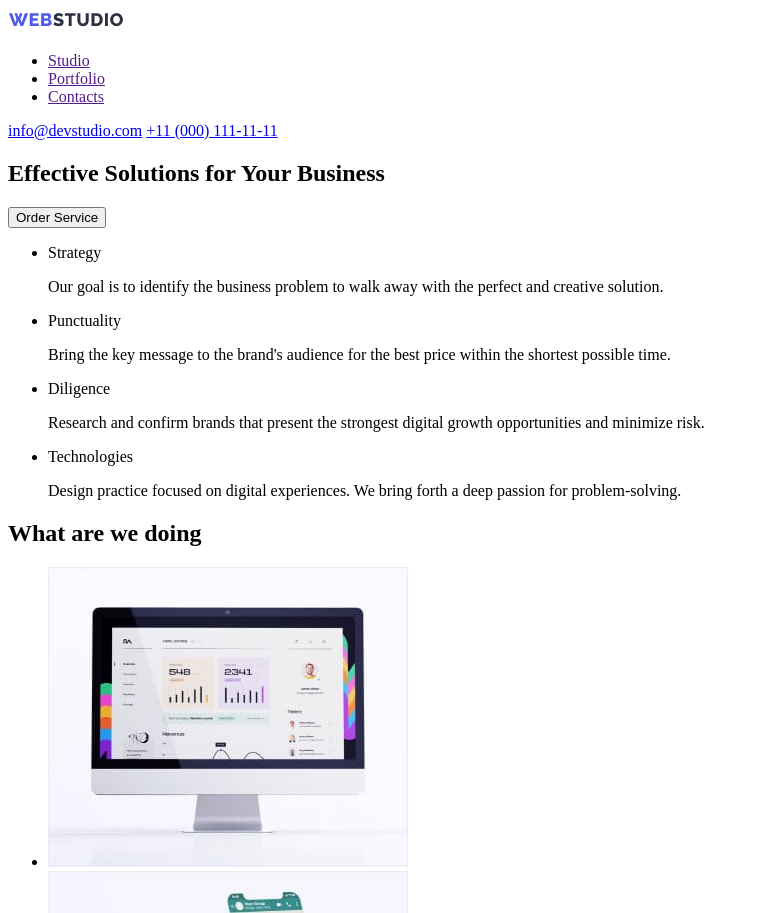
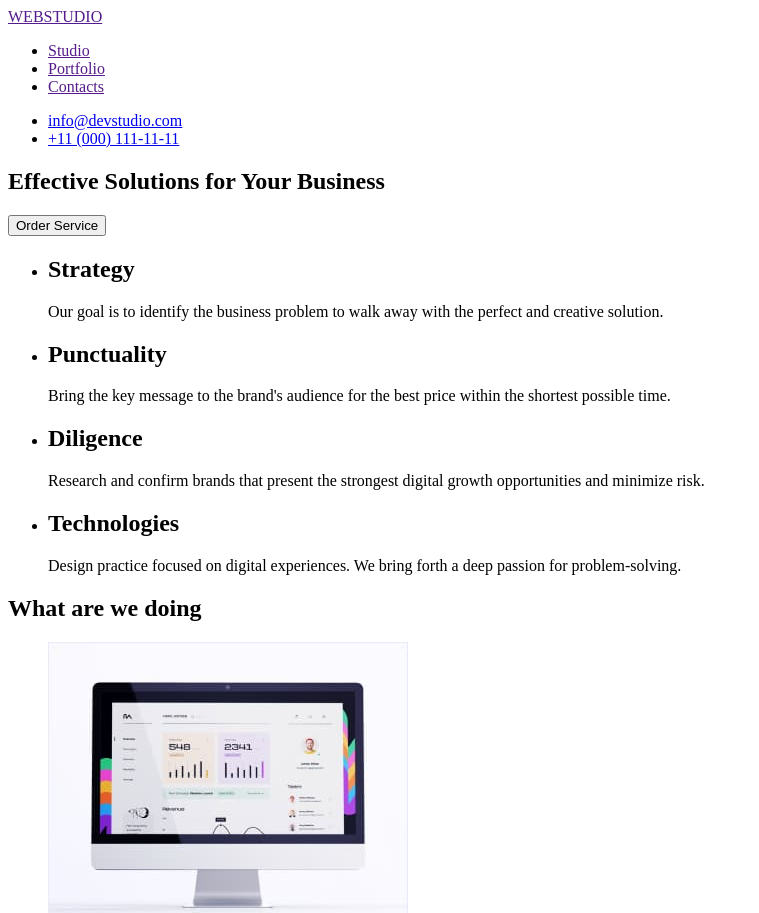
Before and after one commit to KRoman91/goit-markup-hw-01, a plain HTML site: page index.html in a window 1280 px wide. Shown: the top 913 px of the page, without its empty margins (0-759 px from the left). Drawn offline with Linux system fonts and the light colour scheme.

Commit message:
New studia html

```diff
--- a/index.html
+++ b/index.html
@@ -9,15 +9,17 @@
 <body>
     <header>
         <nav>
-            <a href=""><img src="./img/Logo.png" alt="site logo"></a>
+            <a href="">WEBSTUDIO</a>
         <ul>
             <li><a href="">Studio</a></li>
             <li><a href="">Portfolio</a></li>
             <li><a href="">Contacts</a></li>
         </ul>
     </nav>
-        <a href="mailto:info@devstudio.com">info@devstudio.com</a>
-        <a href="tel:+11(000)1111111"> +11 (000) 111-11-11</a>
+    <ul>
+        <li><a href="mailto:info@devstudio.com">info@devstudio.com</a></li>
+        <li><a href="tel:+11(000)1111111"> +11 (000) 111-11-11</a></li>
+    </ul>
     </header>
    <main>
     <section>
@@ -27,20 +29,20 @@
     <section>
         <ul>
         <li>
-            <p>Strategy</p>
+            <h2>Strategy</h2>
             <p>Our goal is to identify the business
                 problem to walk away with the perfect and creative solution. </p>
         </li>
         <li>
-            <p>Punctuality</p>
+            <h2>Punctuality</h2>
             <p>Bring the key message to the brand's audience for the best price within the shortest possible time.</p>
         </li>
         <li>
-            <p>Diligence</p>
+            <h2>Diligence</h2>
             <p>Research and confirm brands that present the strongest digital growth opportunities and minimize risk.</p>
         </li>
         <li>
-            <p>Technologies</p>
+            <h2>Technologies</h2>
             <p>Design practice focused on digital experiences. We bring forth a deep passion for problem-solving.</p>
         </li>
     </ul>
@@ -62,22 +64,22 @@
     <h2>Our Team</h2>
     <ul>
         <li>
-            <img src="./img/Foto-1.jpg" alt="Mark Guerrero" width="264" height="260">
+            <img src="./img/foto1.jpg" alt="Mark Guerrero" width="264" height="260">
             <h3>Mark Guerrero</h3>
             <p>Product Designer</p>
         </li>
         <li>
-            <img src="./img/Foto-2.jpg" alt="Tom Ford" width="264" height="260">
+            <img src="./img/foto2.jpg" alt="Tom Ford" width="264" height="260">
             <h3>Tom Ford</h3>
             <p>Frontend Developer</p>
         </li>
         <li>
-            <img src="./img/Foto-3.jpg" alt="Camila Garcia" width="264" height="260">
+            <img src="./img/foto3.jpg" alt="Camila Garcia" width="264" height="260">
             <h3>Camila Garcia</h3>
             <p>Marketing</p>
         </li>
         <li>
-            <img src="./img/Foto-4.jpg" alt="Daniel Wilson" width="264" height="260">
+            <img src="./img/foto4.jpg" alt="Daniel Wilson" width="264" height="260">
             <h3>Daniel Wilson</h3>
             <p>UI Designer</p>
         </li>
@@ -85,8 +87,8 @@
    </section>
        </main>
     <footer>
-        <a href=""><img src="./img/Logo.png" alt="site logo"></a>
-    <p>Increase the flow of customers and <br> sales for your business with digital <br> marketing & growth solutions.</p>
+        <a href="">WEBSTUDIO</a>
+    <p>Increase the flow of customers and  sales for your business with digital marketing & growth solutions.</p>
     </footer>
    </body>
 </html>
```
Also changed, not shown: img/foto1.jpg (renamed from img/Foto-1.jpg), img/foto2.jpg (renamed from img/Foto-2.jpg), img/foto3.jpg (renamed from img/Foto-3.jpg), img/foto4.jpg (renamed from img/Foto-4.jpg).
